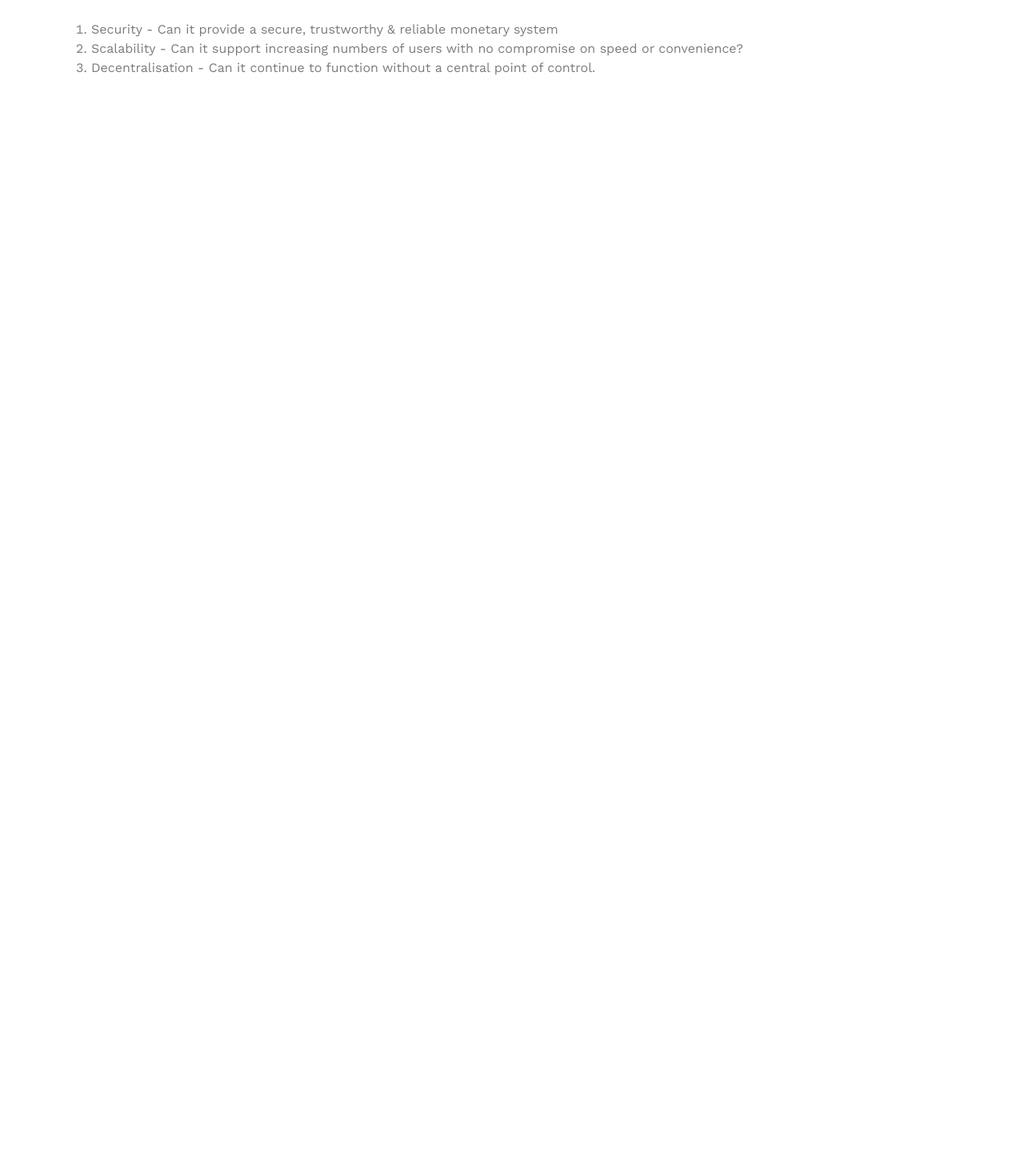
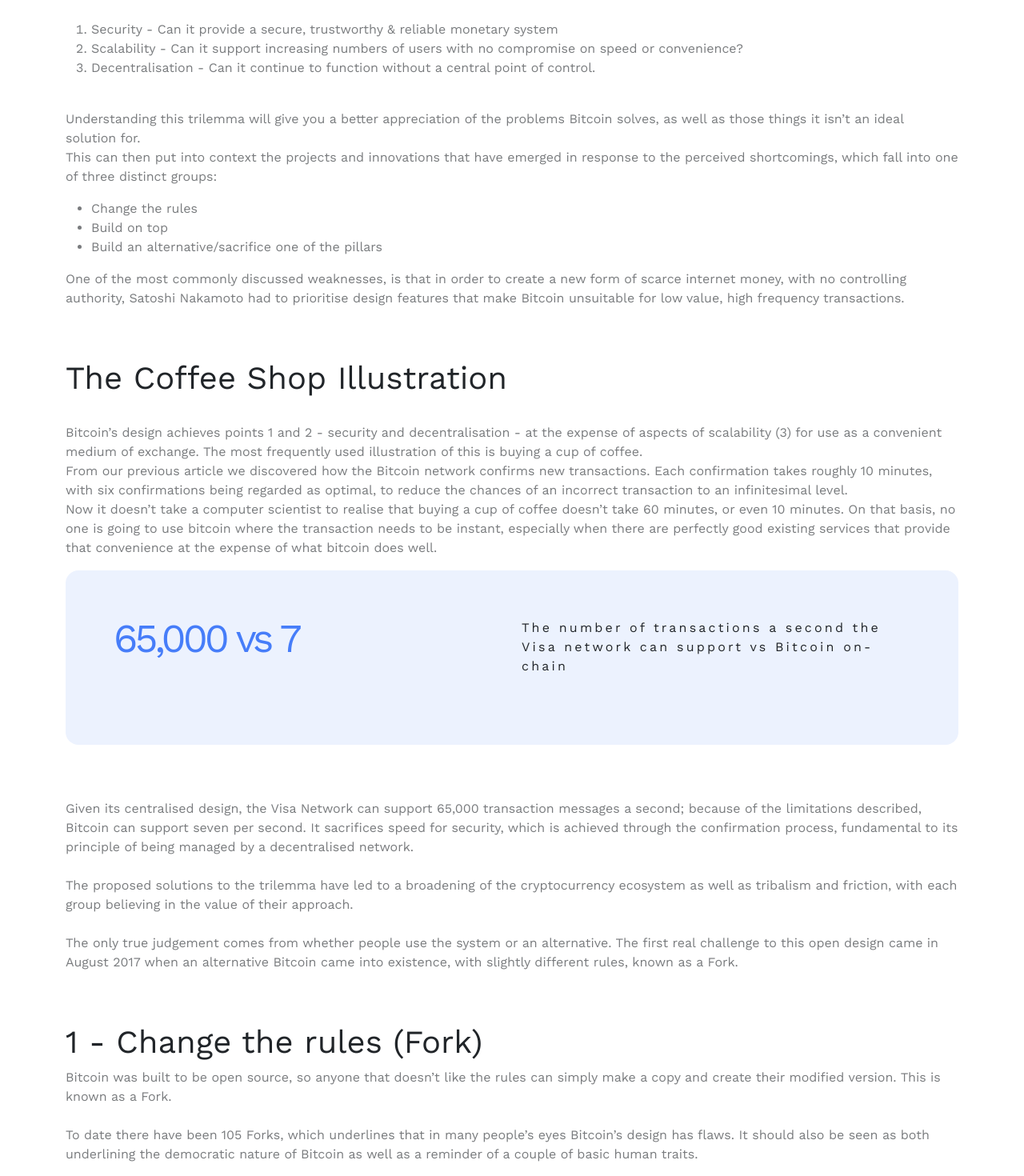
Before and after one commit to TEE2DWHY/TeamDefi, a React (Create React App) app: page /bitcoins-limitation in a window 1280 px wide. Shown: the part 1320-2790 px from the top of the page at 80% size. Before the commit the page ends 1433 px from the top, so only its background shows below. Built offline with nearby package versions, Linux system fonts and the light colour scheme.

Commit message:
completed the bitcoins limitation page

```diff
--- a/src/pages/BitcoinLimitation.js
+++ b/src/pages/BitcoinLimitation.js
@@ -1,5 +1,6 @@
 import Navbar from "../components/Navbar"
 import { Link } from "react-router-dom"
+import Footer from "../components/Footer"
 
 
 const BitcoinLimitation = () => {
@@ -8,7 +9,7 @@ const BitcoinLimitation = () => {
             <Navbar />
             <br /> <br />
             <div className="container">
-                <p style={{ fontSize: "13px" }}><Link to="/"><span className="redierction">Home</span></Link> /<span style={{ opacity: "0.6" }}>Crypto Basics</span>/<span style={{ opacity: "0.6" }}>Bitcoins Limitation</span></p>
+                <p style={{ fontSize: "13px" }}><Link to="/"><span className="redierction">Home</span></Link> /<Link to="/crypto-basics"><span style={{ opacity: "0.6" }}>Crypto Basics</span></Link>/<span style={{ opacity: "0.6" }}>Bitcoins Limitation</span></p>
                 <br />
                 <h1>Crypto Basics: Bitcoin's limitations</h1>
             </div>
@@ -42,7 +43,91 @@ const BitcoinLimitation = () => {
                     <li>Scalability - Can it support increasing numbers of users with no compromise on speed or convenience?</li>
                     <li>Decentralisation - Can it continue to function without a central point of control.</li>
                 </ol>
+                <br />
+                <p>Understanding this trilemma will give you a better appreciation of the problems Bitcoin solves, as well as those things it isn’t an ideal solution for.
+                    <br />
+                    This can then put into context the projects and innovations that have emerged in response to the perceived shortcomings, which fall into one of three distinct groups:</p>
+                <ul>
+                    <li>Change the rules</li>
+                    <li>Build on top</li>
+                    <li>Build an alternative/sacrifice one of the pillars</li>
+                </ul>
+                <p>One of the most commonly discussed weaknesses, is that in order to create a new form of scarce internet money, with no controlling authority, Satoshi Nakamoto had to prioritise design features that make Bitcoin unsuitable for low value, high frequency transactions. </p>
             </div>
+            <br /> <br />
+            <div className="container">
+                <h1>The Coffee Shop Illustration</h1>
+            </div>
+            <br />
+            <div className="container" >
+                <p style={{ opacity: "0.6" }}>Bitcoin’s design achieves points 1 and 2 - security and decentralisation - at the expense of aspects of scalability (3) for use as a convenient medium of exchange. The most frequently used illustration of this is buying a cup of coffee.
+                    <br />
+                    From our previous article we discovered how the Bitcoin network confirms new transactions. Each confirmation takes roughly 10 minutes, with six confirmations being regarded as optimal, to reduce the chances of an incorrect transaction to an infinitesimal level.
+                    <br />
+                    Now it doesn’t take a computer scientist to realise that buying a cup of coffee doesn’t take 60 minutes, or even 10 minutes. On that basis, no one is going to use bitcoin where the transaction needs to be instant, especially when there are perfectly good existing services that provide that convenience at the expense of what bitcoin does well.
+                </p>
+                <div className="container" style={{ background: "#ecf2fe", padding: "60px", borderRadius: "16px", marginBottom: "20px" }}>
+                    <div className="row">
+                        <div className="col-lg-6" style={{ color: "#467df9", marginBottom: "40px" }}>
+                            <h1 style={{ fontSize: "50px", fontWeight: "400px", letterSpacing: "-.08em", lineHeight: "100%" }}>65,000 vs 7</h1>
+                        </div>
+                        <div className="col-lg-6">
+                            <p style={{ letterSpacing: "0.2em" }}>The number of transactions a second the Visa network can support vs Bitcoin on-chain</p>
+                        </div>
+                    </div>
+                </div>
+                <br /> <br />
+                <p style={{ opacity: "0.6" }}>
+                    Given its centralised design, the Visa Network can support 65,000 transaction messages a second; because of the limitations described, Bitcoin can support seven per second. It sacrifices speed for security, which is achieved through the confirmation process, fundamental to its principle of being managed by a decentralised network.
+                    <br /> <br />
+                    The proposed solutions to the trilemma have led to a broadening of the cryptocurrency ecosystem as well as tribalism and friction, with each group believing in the value of their approach.
+                    <br /> <br />
+                    The only true judgement comes from whether people use the system or an alternative. The first real challenge to this open design came in August 2017 when an alternative Bitcoin came into existence, with slightly different rules, known as a Fork.
+                </p>
+                <br /> <br />
+                <h1>1 - Change the rules (Fork)</h1>
+                <p style={{ opacity: "0.6" }}>Bitcoin was built to be open source, so anyone that doesn’t like the rules can simply make a copy and create their modified version. This is known as a Fork.
+                    <br /> <br />
+                    To date there have been 105 Forks, which underlines that in many people’s eyes Bitcoin’s design has flaws. It should also be seen as both underlining the democratic nature of Bitcoin as well as a reminder of a couple of basic human traits.
+                    <br /> <br />
+                    <ul>
+                        <li>You’ll never please all the people all the time.</li>
+                        <li>Greed is often the biggest driving force rather than innovation.</li>
+                    </ul>
+                    <br />
+                    What matters in the end is whether the Forks are supported by Miners who act only in their own economic interest. Miners earn from creating new blocks and from fees, but without anyone using or buying the underlying coin, neither provide value, and the Fork fails.
+                    <br /> <br />
+                    Over four years since Bitcoin forked to created Bitcoin Cash, which itself split to create Bitcoin SV, and those two off-shoots represent less than 1% of the value of Bitcoin.
+                    <br /> <br />
+                    The next lesson will explore Forks in more detail, looking at the successes, failures and what they mean for the overall health of the wider ecosystem.</p>
+                <br /> <br />
+                <h2>2 - Build the missing functionality on top (Layer 2)</h2>
+                <p style={{ opacity: "0.6" }}>As you read more about Bitcoin you’ll probably come across the term ‘layer 2’. The concept of layers sees Bitcoin as the base layer, with transactions recorded in blocks connected across an ever-increasing chain.
+                    <br /> <br />
+                    What happens on the base layer is often referred to as happening ‘on-chain’. Transactions that happen on-chain are subject to the consensus rules and with Bitcoin, the limitations of the trilemma.
+                    <br /> <br />
+                    However, using a second layer that can interact with the base but isn’t subject to its restrictions can enable a solution to the coffee shop use case. This comes in the form of the Lightning Network (LN) which we discuss in the next article.
+                    <br /> <br />
+                    In summary, LN gives the transaction speed of Visa, at a fraction of the cost. The technology exists, what is missing is the usability and network effects, though the Lightning Network is growing steadily, helped by adoption in El Salvador where it is used for remittance.</p>
+                <br /> <br />
+                <h1>3 - Sacrifice one of the concepts (Altcoins)</h1>
+                <br /> <br />
+                <p style={{ opacity: "0.6" }}>
+                    The two options so far for addressing problems of Bitcoin scaling as a convenient medium of exchange have looked to either adapt the Bitcoin design, or build on top of it. The third area of innovation retained Bitcoin's basic concepts but compromises on how it is implemented, creating what are now known as alternative coins, alt coins for short.
+                    <br /> <br />
+                    The most important cryptocurrency after Bitcoin is Ethereum. Though there are some similarities in their use as digital currencies, Ethereum has a much grander ambition - as a world computer - has a visible creator, in Vitalik Buterin, and less clarity on the crucial aspect of its money supply.
+                    We’ll look in detail at Ethereum in a later lesson, but its relevance here is that - whether you agree with its design and approach to the trilemma - its function as digital money enables much faster transactions.
+                    <br /> <br />
+                    Beyond that, the ‘world computer’ concept means - in very simple terms - that Ethereum enables any application, which can be reduced to mathematical terms, to be built on top of it and supported by a decentralised network, not servers in New York or London.
+                    <br /> <br />
+                    Ethereum quickly inspired a wave of cryptocurrencies which were able to use it as a launchpad, along with a simple standard for generating new coins called ERC20. This enabled rapid innovation, opening the door to different approaches to the trilemma.
+                    <br /> <br />
+                    One of the crucial aspects of Ethereum was the way that it raised its initial investment. The team - based in Switzerland - established what is known as the ‘Initial Coin Offering’  or ICO. It was a shortcut to the traditional way of raising investment for a new business. Anyone with bitcoin, an email address and a willingness to take the risk could invest.
+                </p>
+            </div>
+            <br /> <br />
+            <Link to="/academy"><h2 className="tool-visit"><span className="k-b">Proceed to Academy? </span><i class="fa-solid fa-arrow-right"></i></h2></Link>
+            <Footer />
         </>
     )
 }
```
Also changed, not shown: public/Crypto-knowledge-base-definitions.webp (added).
